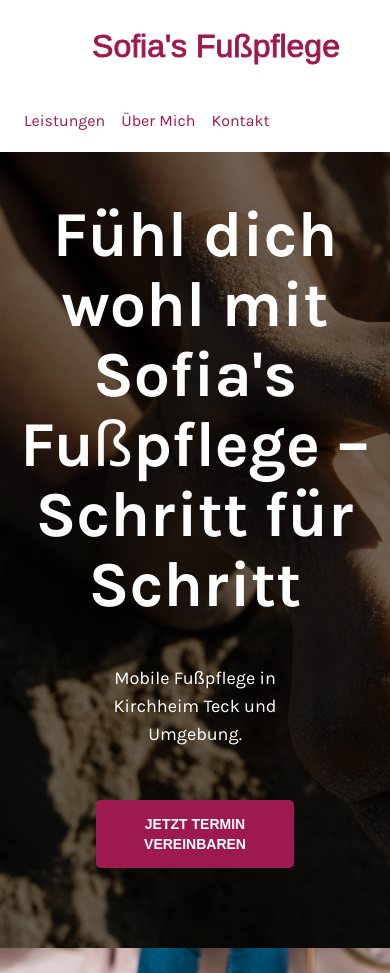
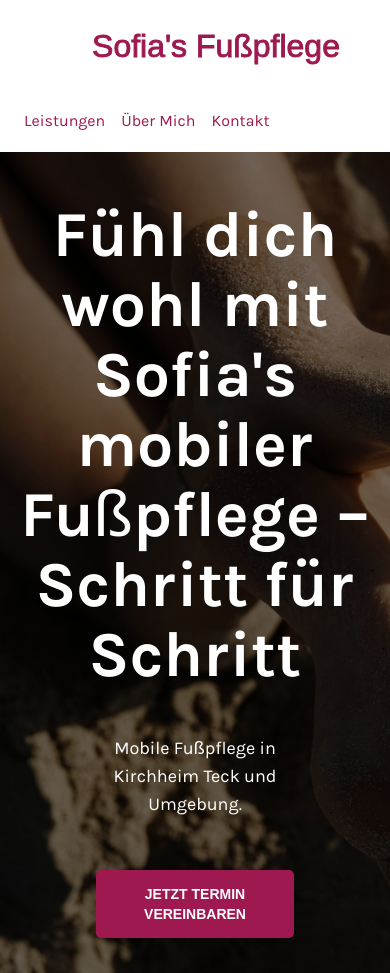
Before and after one commit to Dimi99/Dimi99.github.io, a plain HTML site: page index.html in a window 390 px wide. Shown: the top 973 px of the page. Drawn offline with Linux system fonts and the light colour scheme.

Commit message:
added mobile

```diff
--- a/index.html
+++ b/index.html
@@ -44,7 +44,7 @@
     <div class="banner-inner text-center text-left-m padding-top-2rem-m padding-bottom-2rem-m">
       <div class="container">
         <h1 class="banner-heading">
-          <span class="block banner-heading-text-1"> Fühl dich wohl mit Sofia's Fußpflege – Schritt für Schritt</span>
+          <span class="block banner-heading-text-1"> Fühl dich wohl mit Sofia's mobiler Fußpflege – Schritt für Schritt</span>
         </h1>
         <div class="flex flex-justify-center flex-justify-left-m">
           <div class="padding-0 col-8 col-4-m col-3-l">
```
